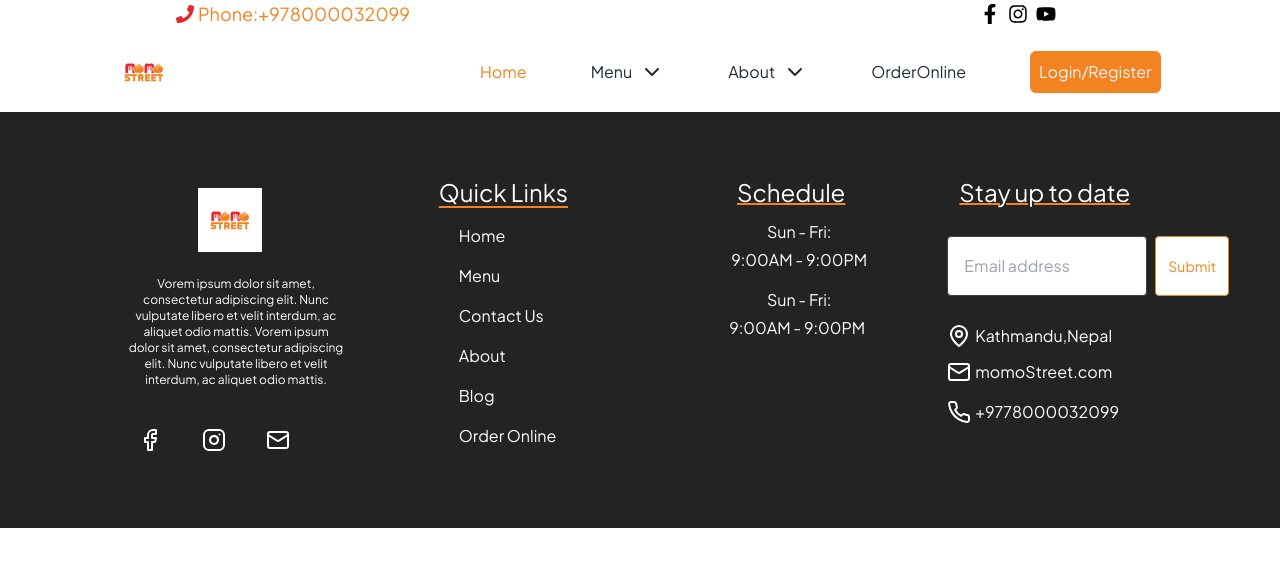
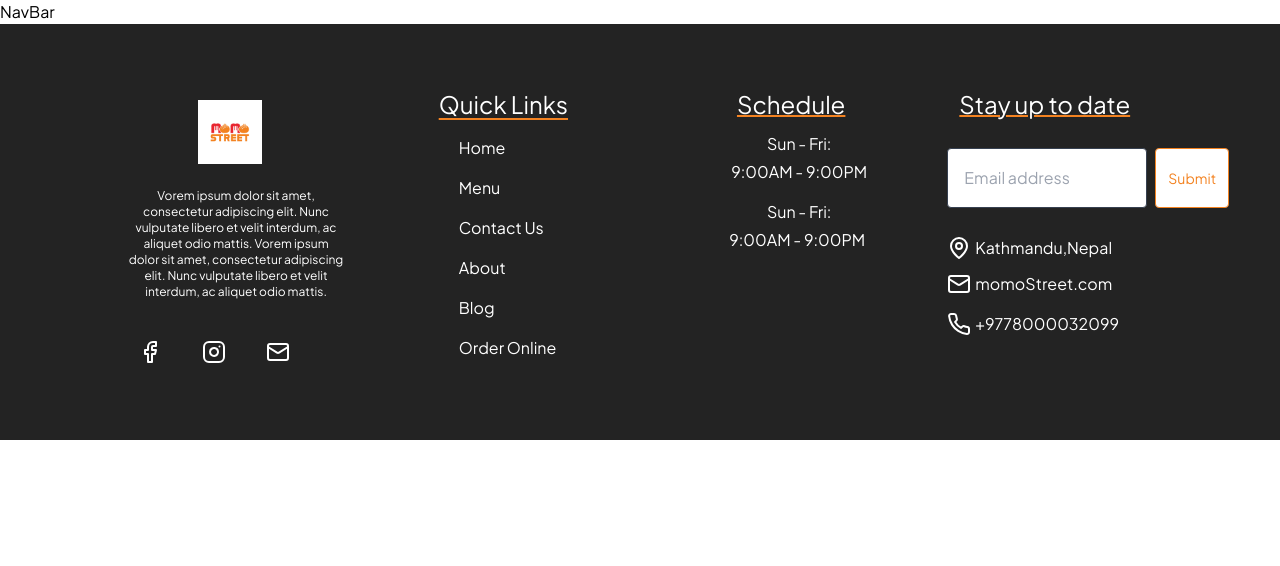
Before and after one commit to RajivMahato68/ResturantWebsite, a React (Vite) app: page / in a window 1280 px wide. Shown: the top 566 px of the page. Built offline with nearby package versions, Linux system fonts and the light colour scheme.

Commit message:
navbnarstart

```diff
--- a/src/components/Navbar/NavBar.jsx
+++ b/src/components/Navbar/NavBar.jsx
@@ -1,220 +1,9 @@
-import React from "react";
-import NavDetials from "./NavDetials";
-import momoStreet from "../../assets/logo.png";
-import { Menu, X, ChevronDown, ChevronUp } from "lucide-react";
-
-const menuItems = [
-  {
-    name: "Home",
-    href: "/",
-  },
-  {
-    name: "Menu",
-    href: "#",
-    subItems: [
-      { name: "Main Course", href: "#" },
-      { name: "Appetizers", href: "#" },
-      { name: "Desserts", href: "#" },
-      { name: "Drink", href: "#" },
-    ],
-  },
-  {
-    name: "About",
-    href: "#",
-    subItems: [
-      { name: "History", href: "#" },
-      { name: "Contact Us", href: "#" },
-      { name: "Blog & News", href: "#" },
-    ],
-  },
-  {
-    name: "OrderOnline",
-    href: "#",
-  },
-];
+import React from 'react'
 
 function NavBar() {
-  const [isMenuOpen, setIsMenuOpen] = React.useState(false);
-  const [activeDesktopItem, setActiveDesktopItem] = React.useState(null);
-  const [activeMobileItem, setActiveMobileItem] = React.useState(null);
-  const [activeItem, setActiveItem] = React.useState("Home");
-  const chevronItems = ["Menu", "About"]; // Items to show ChevronDown
-
-  const toggleMenu = () => {
-    setIsMenuOpen(!isMenuOpen);
-  };
-
-  const handleDesktopItemClick = (itemName) => {
-    setActiveDesktopItem(activeDesktopItem === itemName ? null : itemName);
-    setActiveItem(itemName);
-  };
-
-  const handleMobileItemClick = (itemName) => {
-    setActiveMobileItem(activeMobileItem === itemName ? null : itemName);
-    setActiveItem(itemName);
-  };
-
   return (
-    <>
-      <header className="w-full md:h-28 h-20 bg-[#ffffff]">
-        <NavDetials />
-        {/* desktop view start here */}
-        <div className="relative w-full ">
-          <div className="mx-auto flex max-w-7xl items-center justify-between px-4 py-2 sm:px-6 lg:px-8">
-            <div className="inline-flex md:pl-20 pl-auto items-center space-x-2">
-              <img
-                className="md:h-16 md:w-16 h-12 w-12 object-fit object-cover"
-                src={momoStreet}
-                alt="MoMo Street"
-              />
-            </div>
-            <div className="hidden grow pl-12 items-start lg:flex">
-              <ul className="ml-32 inline-flex items-center space-x-16">
-                {/* menu map start here */}
-                {menuItems.map((item) => (
-                  <li
-                    key={item.name}
-                    className="relative ml-32"
-                    onClick={() => handleDesktopItemClick(item.name)}
-                  >
-                    <a
-                      href={item.href}
-                      className={`inline-flex items-center text-md font-normal font-sans-serif hover:text-[#f38221] ${
-                        activeItem === item.name
-                          ? "text-[#f38221]"
-                          : "text-gray-800"
-                      }`}
-                    >
-                      {item.name}
-                      {/* showing and hiding arrow for menu and about */}
-                      {chevronItems.includes(item.name) && (
-                        <span>
-                          {activeDesktopItem === item.name ? (
-                            <ChevronUp className="ml-2 h-6 w-6 text-[#f38221]" />
-                          ) : (
-                            <ChevronDown className="ml-2 h-6 w-6" />
-                          )}
-                        </span>
-                      )}
-                      {/* show and hide menu ends here */}
-                    </a>
-                    {/* subitems for menu and about start here */}
-                    {activeDesktopItem === item.name && item.subItems && (
-                      <ul className="absolute left-0 mt-2 w-48 bg-white shadow-lg ring-1 ring-black ring-opacity-5">
-                        {item.subItems.map((subItem) => (
-                          <li key={subItem.name}>
-                            <a
-                              href={subItem.href}
-                              className="block px-4 py-2 text-sm text-gray-700 hover:bg-gray-100 hover:text-[#f38221]"
-                            >
-                              {subItem.name}
-                            </a>
-                          </li>
-                        ))}
-                      </ul>
-                    )}
-                    {/* ends here of subItems */}
-                  </li>
-                ))}
-                {/* login and singup buttons */}
-                <button
-                  type="button"
-                  className="rounded-md bg-[#f38221] hover:bg-[#E9252F] border border-[#f38221]  hover:border-[#e9252f] px-2 py-2 text-md font-normal font-sans-serif text-gray-100 shadow-sm focus-visible:outline focus-visible:outline-2 focus-visible:outline-offset-2 focus-visible:outline-[#f38221]"
-                >
-                  Login/Register
-                </button>
-              </ul>
-            </div>
-            {/* desktop view ends here */}
-            {/* for mobile view start here */}
-            <div className="lg:hidden">
-              <Menu
-                onClick={toggleMenu}
-                className="h-6 w-6 cursor-pointer text-[#f38221]"
-              />
-            </div>
-            {isMenuOpen && (
-              <div className="absolute inset-x-0 top-0 z-50 origin-top-right transform p-2 transition lg:hidden">
-                <div className="divide-y-2 divide-gray-50 rounded-lg bg-white shadow-lg ring-1 ring-black ring-opacity-5">
-                  <div className="px-5 pb-6 pt-5">
-                    <div className="flex items-center justify-between">
-                      <div className="-mr-2">
-                        <button
-                          type="button"
-                          onClick={toggleMenu}
-                          className="inline-flex items-center justify-center rounded-md p-2 text-gray-400 hover:bg-gray-100 hover:text-gray-500 focus-visible:outline focus-visible:outline-2 focus-visible:outline-offset-2 focus-visible:outline-black"
-                        >
-                          <span className="sr-only">Close menu</span>
-                          <X
-                            className="h-6 w-6 text-[#f38221]"
-                            aria-hidden="true"
-                          />
-                        </button>
-                      </div>
-                    </div>
-                    <div className="mt-6">
-                      <nav className="grid gap-y-4">
-                        {menuItems.map((item) => (
-                          <div key={item.name}>
-                            <a
-                              href={item.href}
-                              className={`-m-3 flex items-center justify-between rounded-md p-3 text-sm font-semibold hover:bg-gray-50 ${
-                                activeItem === item.name
-                                  ? "text-[#f38221]"
-                                  : "text-gray-900"
-                              }`}
-                              onClick={() => handleMobileItemClick(item.name)}
-                            >
-                              <span className="ml-3 text-base font-medium">
-                                {item.name}
-                              </span>
-                              {chevronItems.includes(item.name) && (
-                                <span>
-                                  {activeMobileItem === item.name ? (
-                                    <ChevronUp className="ml-2 h-4 w-4" />
-                                  ) : (
-                                    <ChevronDown className="ml-2 h-4 w-4" />
-                                  )}
-                                </span>
-                              )}
-                            </a>
-                            {activeMobileItem === item.name &&
-                              item.subItems && (
-                                <ul className="ml-6 mt-2 shadow-xl shadow-gray-200 rounded-xl border border-gray-200">
-                                  {item.subItems.map((subItem) => (
-                                    <li key={subItem.name}>
-                                      <a
-                                        href={subItem.href}
-                                        className="block px-4 py-2 text-sm text-gray-700 hover:bg-gray-100"
-                                      >
-                                        {subItem.name}
-                                      </a>
-                                    </li>
-                                  ))}
-                                </ul>
-                              )}
-                          </div>
-                        ))}
-                      </nav>
-                    </div>
-                    <div className="mt-2 space-y-2">
-                      <button
-                        type="button"
-                        className="w-full rounded-md bg-[#f38221] px-3 py-2 text-sm font-semibold text-white shadow-sm hover:bg-[#E9252F] focus-visible:outline focus-visible:outline-2 focus-visible:outline-offset-2 focus-visible:outline-[#E9252F]"
-                      >
-                        Login/Register
-                      </button>
-                    </div>
-                  </div>
-                </div>
-              </div>
-            )}
-            {/* mobile view ends here */}
-          </div>
-        </div>
-      </header>
-    </>
-  );
+    <div>NavBar</div>
+  )
 }
 
-export default NavBar;
+export default NavBar
```
